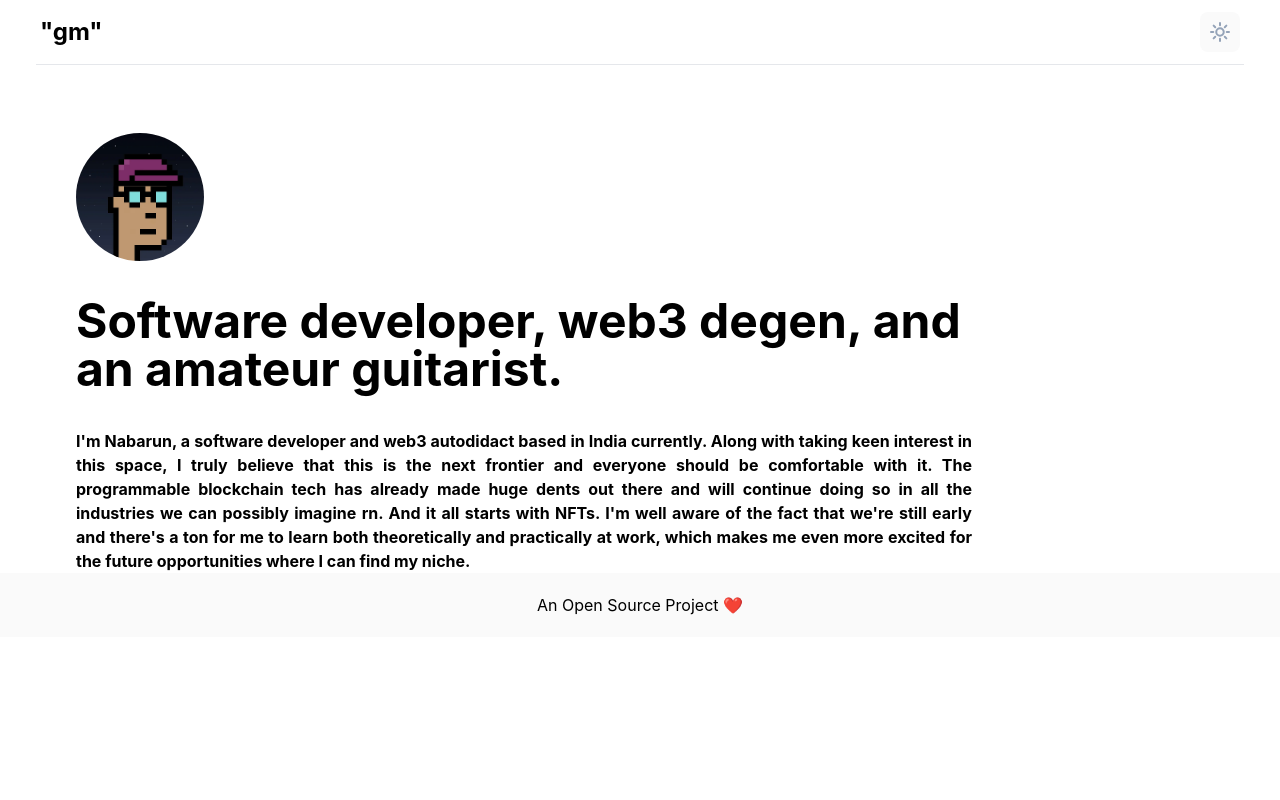
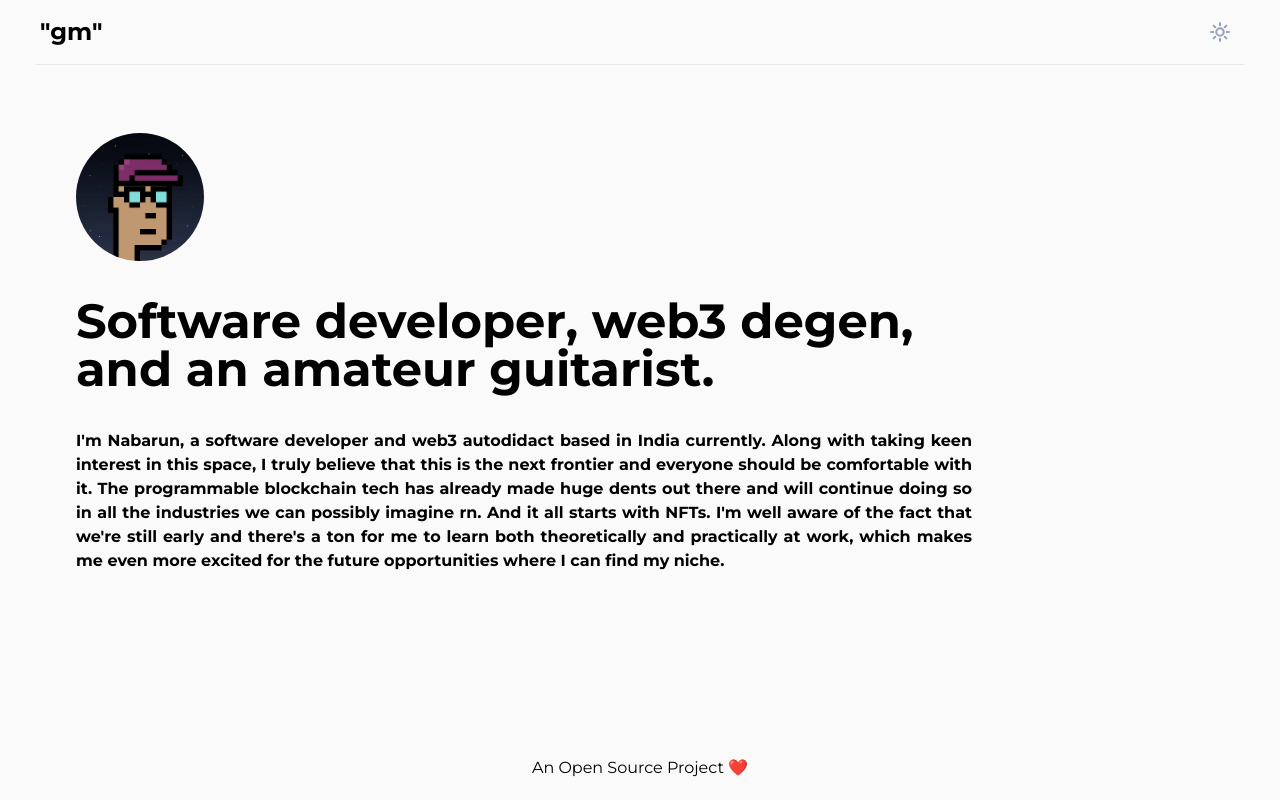
Before and after one commit to nabarvn/devfolio, a Next.js app: page / in a window 1280 px wide. Built offline with nearby package versions, Linux system fonts and the light colour scheme.

Commit message:
Add base styles

```diff
--- a/styles/globals.scss
+++ b/styles/globals.scss
@@ -1,13 +1,50 @@
 @tailwind base;
 @tailwind components;
 @tailwind utilities;
+
+@import url("https://fonts.googleapis.com/css2?family=Montserrat:wght@300;400;700&display=swap");
 
 html,
 body {
   padding: 0;
   margin: 0;
-  font-family: -apple-system, BlinkMacSystemFont, Segoe UI, Roboto, Oxygen,
-    Ubuntu, Cantarell, Fira Sans, Droid Sans, Helvetica Neue, sans-serif;
+  font-family: "Montserrat", sans-serif;
+  &:before {
+    content: "";
+    content: "";
+    width: 100%;
+    height: 100vh;
+    //background: linear-gradient(to right bottom, #6d327c, #485DA6, #00a1ba, #01b18e, #32b37b);
+    // background: #d3d3d3;
+    // background-image: url("../public/bg.jpg");
+    position: fixed;
+    left: 0;
+    top: 0;
+    z-index: -1;
+    background-position: 50% 50%;
+    background-repeat: no-repeat;
+    background-size: cover;
+  }
+}
+
+#__next {
+  min-height: 100vh;
+  display: flex;
+  flex-direction: column;
+}
+
+footer {
+  margin-top: auto;
+}
+
+@layer base {
+  body {
+    @apply bg-light-gray dark:bg-night-black scrollbar-thin scrollbar-track-transparent scrollbar-thumb-blue-900 dark:scrollbar-thumb-night-gray;
+  }
+}
+
+.text-shadow {
+  text-shadow: 0px 2px 0px rgb(0 0 0 / 30%);
 }
 
 a {
@@ -18,13 +55,3 @@ a {
 * {
   box-sizing: border-box;
 }
-
-@media (prefers-color-scheme: dark) {
-  html {
-    color-scheme: dark;
-  }
-  body {
-    color: white;
-    background: black;
-  }
-}
```
